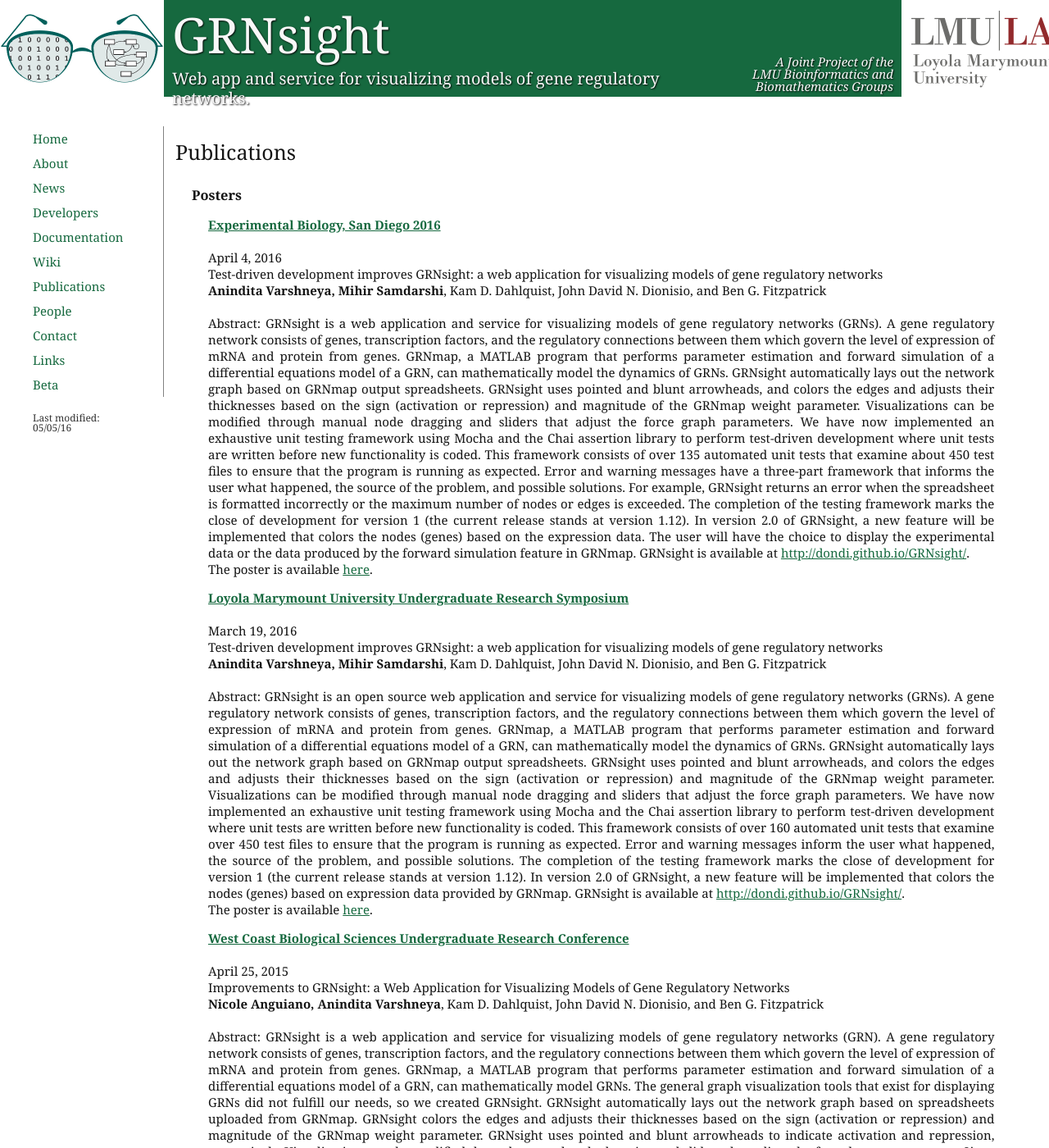
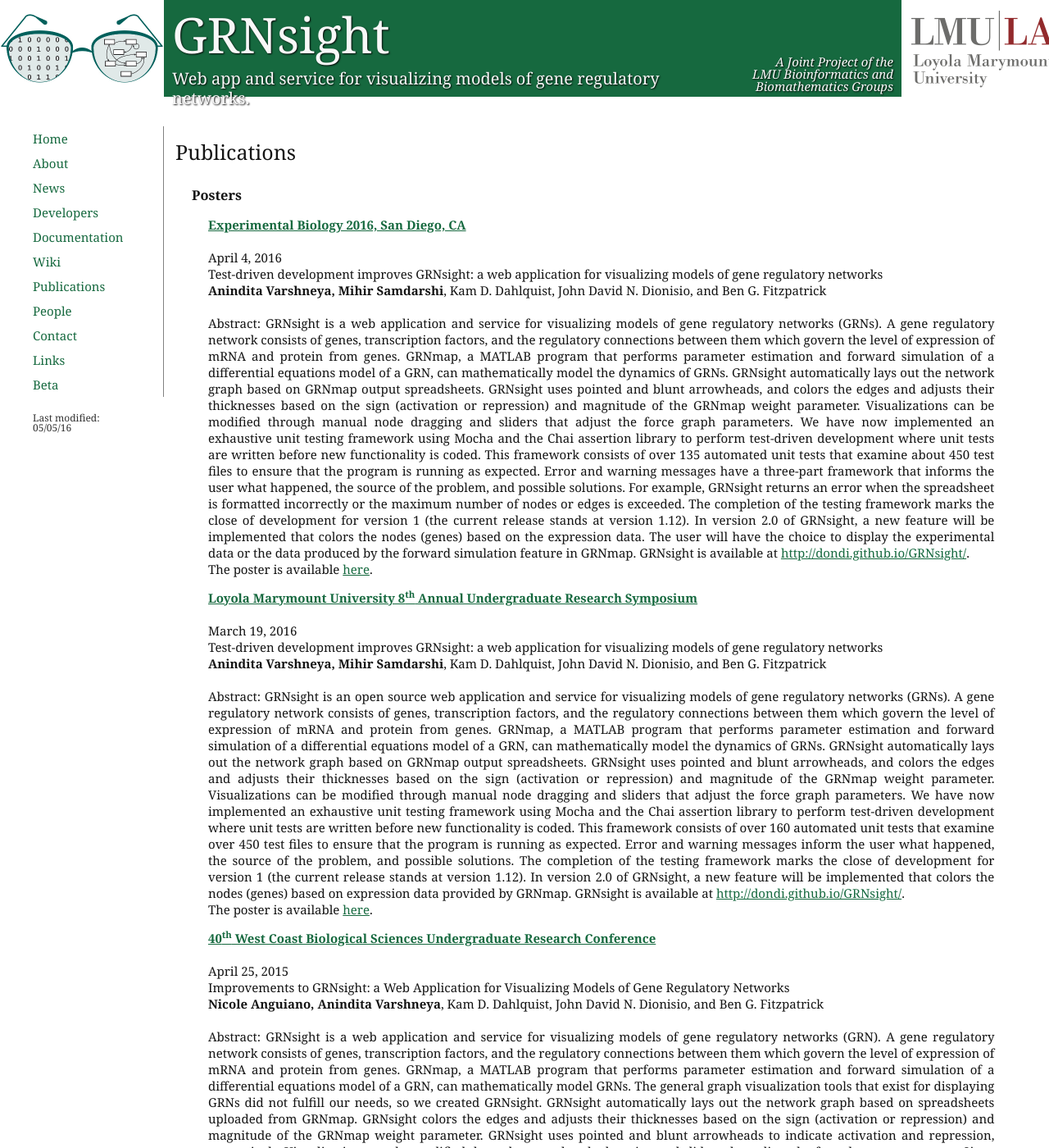
Before and after one commit to dondi/GRNsight, a Jekyll site: the page built from publications.html, in a window 1280 px wide and 1400 px high. Shown: the whole window at 82% size. Built offline with Jekyll 4.4.1, drawn with Linux system fonts in a browser that asks for light colours; nearby versions of some CDN libraries; some of the changed text lies outside the part shown.

Commit message:
modifications to conference names

```diff
--- a/publications.html
+++ b/publications.html
@@ -7,7 +7,7 @@
             <div id="pageContent">
                 <h3>Posters</h3>
                 <p class="abstract">
-                    <span style="font-weight:bold"><a href="http://experimentalbiology.org/PDFS/2016/EB-2016-Program-Web-FullProgram.aspx">Experimental Biology, San Diego 2016</a></span><br><br>
+                    <span style="font-weight:bold"><a href="http://experimentalbiology.org/PDFS/2016/EB-2016-Program-Web-FullProgram.aspx">Experimental Biology 2016, San Diego, CA</a></span><br><br>
                     April 4, 2016 <br>
                     Test-driven development improves GRNsight: a web application for visualizing models of gene regulatory networks <br>
                     <span style="font-weight:bold"> Anindita Varshneya, Mihir Samdarshi</span>, Kam D. Dahlquist, John David N. Dionisio, and Ben G. Fitzpatrick <br><br>
@@ -17,7 +17,7 @@
                 </p>
 
                 <p class="abstract">
-                    <span style="font-weight:bold"><a href="http://academics.lmu.edu/media/lmuacademics/undergraduateresearchsymposium/documents/ei8ht_Symposium_Long_Program_16_Secured.pdf">Loyola Marymount University Undergraduate Research Symposium</a></span><br><br>
+                    <span style="font-weight:bold"><a href="http://academics.lmu.edu/media/lmuacademics/undergraduateresearchsymposium/documents/ei8ht_Symposium_Long_Program_16_Secured.pdf">Loyola Marymount University 8<sup>th</sup> Annual Undergraduate Research Symposium</a></span><br><br>
                     March 19, 2016 <br>
                     Test-driven development improves GRNsight: a web application for visualizing models of gene regulatory networks <br>
                     <span style="font-weight:bold"> Anindita Varshneya, Mihir Samdarshi</span>, Kam D. Dahlquist, John David N. Dionisio, and Ben G. Fitzpatrick <br><br>
@@ -27,7 +27,7 @@
                 </p>
 
                 <p class="abstract">
-                    <span style="font-weight:bold"><a href="http://www.pointloma.edu/experience/academics/schools-departments/department-biology/science-education-programs/wcbsurc">West Coast Biological Sciences Undergraduate Research Conference</a></span><br><br>
+                    <span style="font-weight:bold"><a href="http://www.pointloma.edu/experience/academics/schools-departments/department-biology/science-education-programs/wcbsurc">40<sup>th</sup> West Coast Biological Sciences Undergraduate Research Conference</a></span><br><br>
                     April 25, 2015 <br>
                     Improvements to GRNsight: a Web Application for Visualizing Models of Gene Regulatory Networks <br>
                     <span style="font-weight:bold">Nicole Anguiano, Anindita Varshneya</span>, Kam D. Dahlquist, John David N. Dionisio, and Ben G. Fitzpatrick <br><br>
@@ -41,7 +41,7 @@
                 </div>
 
                 <p class="abstract">
-                    <span style="font-weight:bold">Loyola Marymount Undergraduate Research Symposium</span><br><br>
+                    <span style="font-weight:bold">Loyola Marymount University 7<sup>th</sup> Annual Undergraduate Research Symposium</span><br><br>
                     March 21, 2015 <br>
                     Improvements to GRNsight: a Web Application for Visualizing Models of Gene Regulatory Networks <br>
                     <span style="font-weight:bold">Nicole Anguiano, Anindita Varshneya</span>, Kam D. Dahlquist, John David N. Dionisio, and Ben G. Fitzpatrick <br><br>
```
